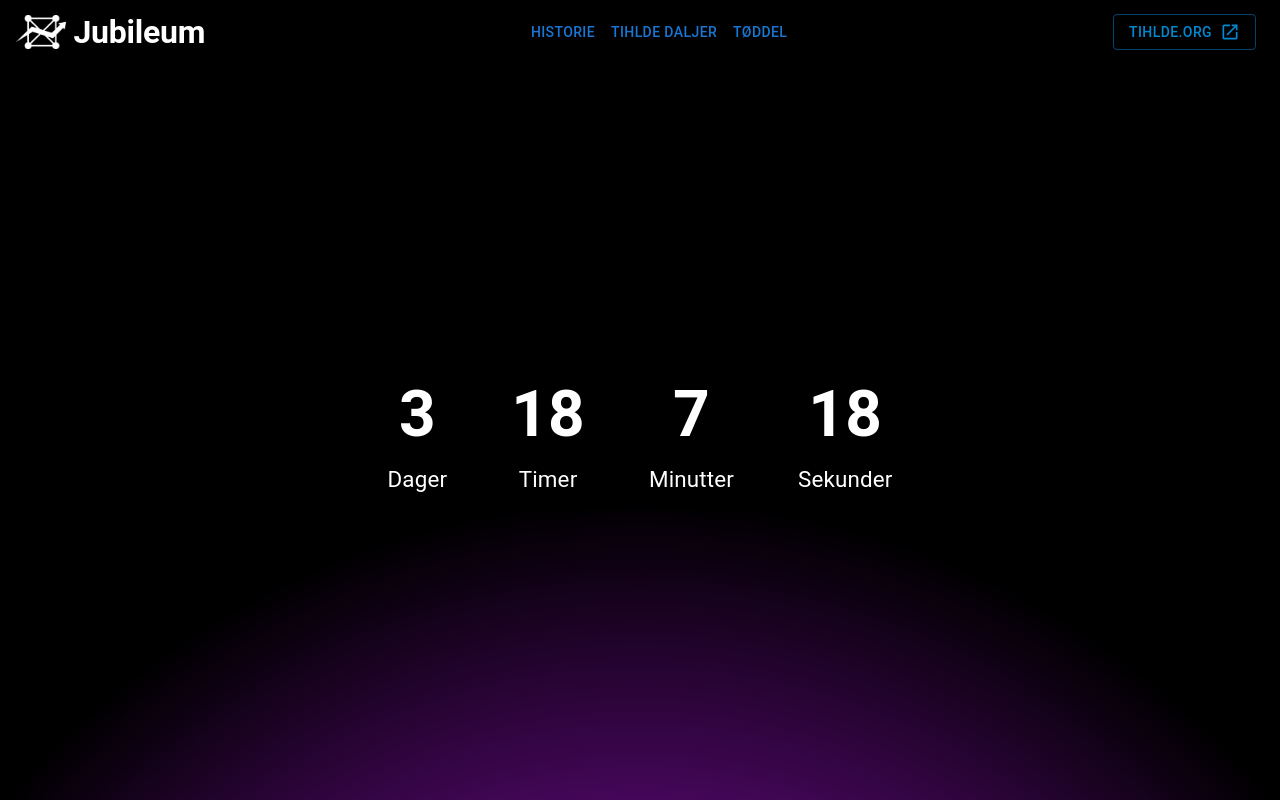
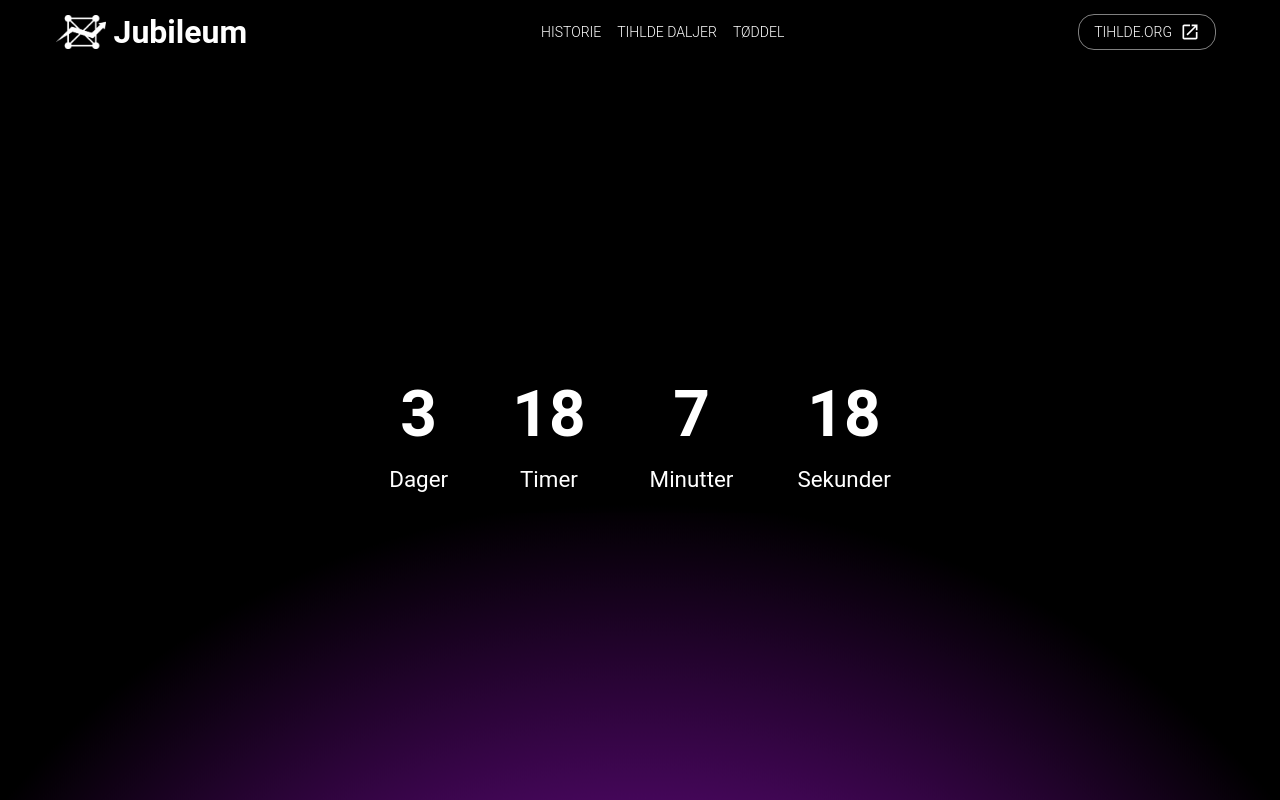
Before and after one commit to TIHLDE/jubileum, a Next.js app: page / in a window 1280 px wide. Built offline with nearby package versions, Linux system fonts and the light colour scheme.

Commit message:
feat(theme): add better theme

```diff
--- a/components/Header/Header.tsx
+++ b/components/Header/Header.tsx
@@ -33,7 +33,7 @@ const menu = [
   {
     link: ROUTES.TODDEL,
     label: "Tøddel",
-  }
+  },
 ];
 
 export const Header: React.FunctionComponent = () => {
@@ -117,9 +117,9 @@ export const Header: React.FunctionComponent = () => {
                   href={item.link}
                   style={{
                     textAlign: "center",
+                    color: "white",
                     ...(router.pathname == item.link
                       ? {
-                          color: "white",
                           fontWeight: 600,
                           borderBottomLeftRadius: 0,
                           borderBottomRightRadius: 0,
--- a/pages/_app.tsx
+++ b/pages/_app.tsx
@@ -1,12 +1,12 @@
 import "../styles/globals.css";
 import type { AppProps } from "next/app";
 import { CssBaseline, ThemeProvider } from "@mui/material";
-import lightTheme from "../styles/theme/lightTheme";
 import { Header } from "../components/Header/Header";
+import dark from "../styles/theme/dark";
 
 export default function App({ Component, pageProps }: AppProps) {
   return (
-    <ThemeProvider theme={lightTheme}>
+    <ThemeProvider theme={dark}>
       <Header />
       <CssBaseline />
       <Component {...pageProps} />
--- /dev/null
+++ b/styles/theme/dark.ts
@@ -0,0 +1,91 @@
+import { createTheme } from "@mui/material/styles";
+
+const dark = createTheme({
+  palette: {
+    mode: "dark",
+    primary: {
+      main: "#1c458a",
+      light: "#5470bb",
+      dark: "#0d2339",
+      contrastText: "#fff",
+    },
+    info: {
+      main: "#fff",
+    },
+    background: { default: "#001328", paper: "#011830" },
+    text: {
+      primary: "#fff",
+    },
+  },
+  typography: {
+    fontFamily: [
+      '"Roboto"',
+      "-apple-system",
+      "BlinkMacSystemFont",
+      '"Segoe UI"',
+      '"Helvetica Neue"',
+      "Arial",
+      "sans-serif",
+      '"Apple Color Emoji"',
+      '"Segoe UI Emoji"',
+      '"Segoe UI Symbol"',
+    ].join(","),
+    h1: {
+      marginTop: "3rem",
+      fontWeight: "bold",
+      fontSize: "3rem",
+    },
+    h2: {
+      fontSize: "1.7rem",
+      marginTop: "2rem",
+      fontWeight: "normal",
+      marginBottom: "1rem",
+      "@media (min-width:500px)": {
+        fontSize: "2rem",
+      },
+    },
+    h3: {
+      fontSize: "1.5rem",
+      fontWeight: "bold",
+      marginTop: "1.5rem",
+      marginBottom: "0.75rem",
+    },
+    h4: {
+      fontSize: "1.5rem",
+      fontWeight: "bold",
+    },
+    subtitle1: {
+      fontSize: "1.25rem",
+      fontWeight: "bold",
+    },
+    caption: {
+      fontSize: 14,
+    },
+  },
+  shape: { borderRadius: 16 },
+  components: {
+    MuiContainer: {
+      defaultProps: { maxWidth: "lg" },
+    },
+    MuiButton: {
+      styleOverrides: { root: { fontWeight: 300 } },
+    },
+    MuiLink: {
+      styleOverrides: { root: { color: "#9ec0ff" } },
+    },
+    MuiAccordionSummary: {
+      styleOverrides: { content: { "&.Mui-expanded": { marginBottom: 5 } } },
+    },
+  },
+  breakpoints: {
+    values: {
+      xs: 0,
+      sm: 500,
+      md: 730,
+      lg: 900,
+      xl: 1200,
+    },
+  },
+});
+
+export default dark;
--- a/styles/theme/lightTheme.ts
+++ /dev/null
@@ -1,9 +0,0 @@
-import { createTheme } from '@mui/material/styles';
-
-const lightTheme = createTheme({
-  palette: {
-    mode: 'light',
-  },
-});
-
-export default lightTheme;
```
Also changed, not shown: 1 other file (tests, documents, lock files or other folders).
